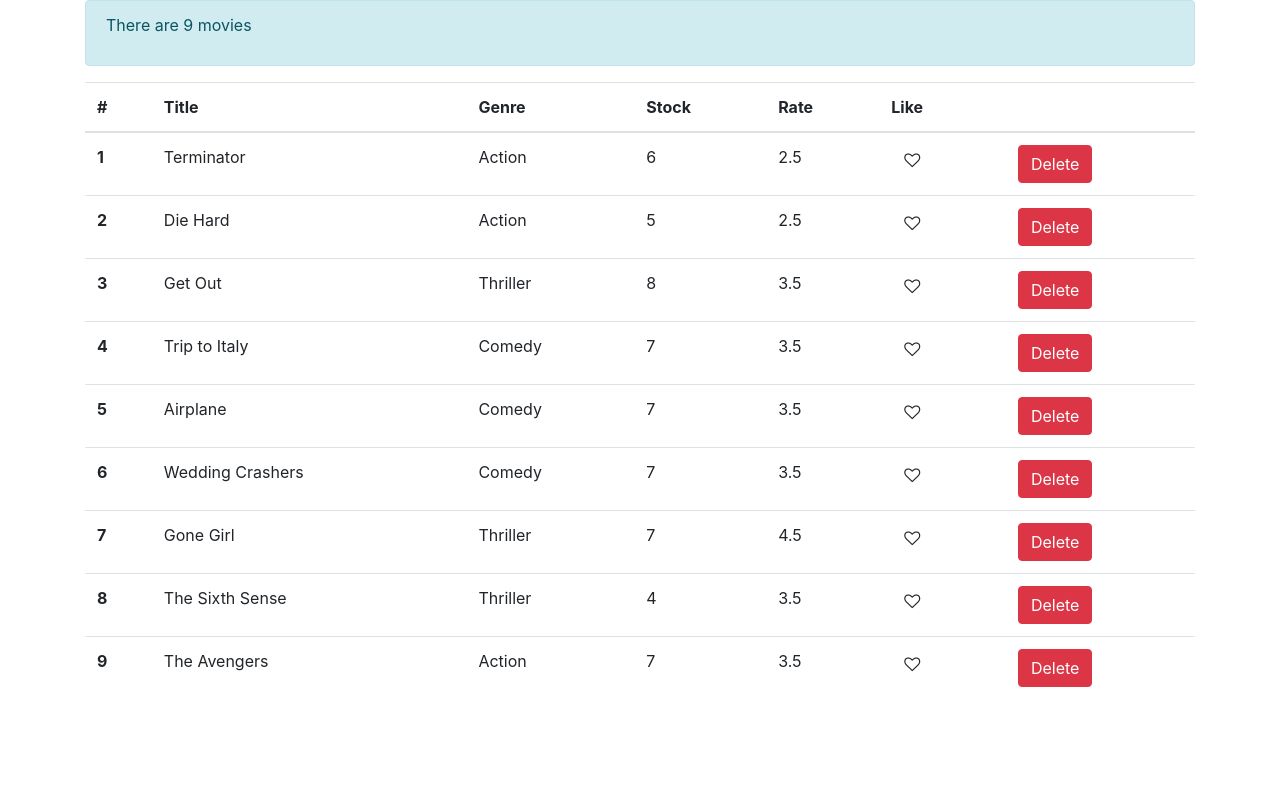
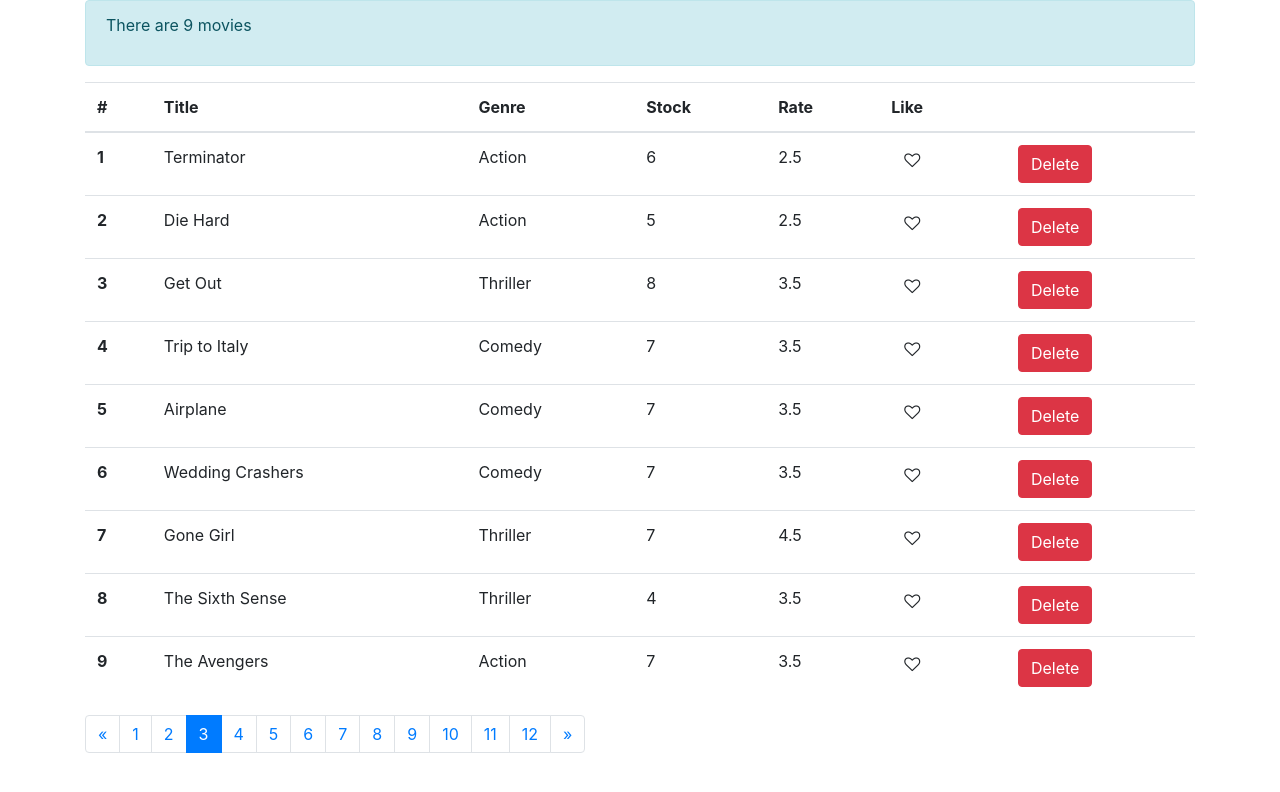
Before and after one commit to lfzarazuaa/vidly-003, a React (Create React App) app: page / in a window 1280 px wide. Shown: the top 792 px of the page. Built offline with nearby package versions, Linux system fonts and the light colour scheme.

Commit message:
Add pagination component.

```diff
--- a/package.json
+++ b/package.json
@@ -8,6 +8,7 @@
     "@testing-library/user-event": "^13.5.0",
     "bootstrap": "^4.1.1",
     "font-awesome": "^4.7.0",
+    "lodash": "^4.17.10",
     "react": "^17.0.2",
     "react-dom": "^17.0.2",
     "react-scripts": "5.0.0",
--- /dev/null
+++ b/src/components/common/pagination.jsx
@@ -0,0 +1,41 @@
+import lodash from "lodash";
+
+const Pagination = (props) => {
+    const generatePages = () => {
+        const { numberOfPages, selectedPage, onClickPage } = props;
+        const addEnable = (pageNumber) => {
+            let classLink = "page-item ";
+            if (pageNumber!==selectedPage) return classLink
+            return classLink + "active"
+        }
+        return lodash.range(1, numberOfPages + 1).map(pageNumber=>(
+                <li key={pageNumber} className={addEnable(pageNumber)}>
+                        <button className="page-link"
+                                onClick={()=>onClickPage(pageNumber)} >
+                            {pageNumber}
+                        </button>
+                </li>
+        ))
+    }
+    return (
+    <nav aria-label="Page navigation">
+        <ul className="pagination">
+            <li className="page-item">
+            <button className="page-link" aria-label="Previous">
+                <span aria-hidden="true">&laquo;</span>
+                <span className="sr-only">Previous</span>
+            </button>
+            </li>
+            {generatePages()}
+            <li className="page-item">
+            <button className="page-link" aria-label="Next">
+                <span aria-hidden="true">&raquo;</span>
+                <span className="sr-only">Next</span>
+            </button>
+            </li>
+        </ul>
+    </nav>
+    );
+}
+
+export default Pagination;
--- a/src/components/movies.jsx
+++ b/src/components/movies.jsx
@@ -2,11 +2,18 @@ import { Component, Fragment } from "react";
 import Formatter from "../utils/formatters";
 import LikeIcon from "./common/likeIcon";
 import { getMovies, deleteMovie, resetMovies, saveMovie } from "../services/fakeMovieService";
+import Pagination from "./common/pagination";
 
 class Movies extends Component {
     constructor(props) {
         super(props);
-        this.state = { movies : getMovies() }
+        const movies = getMovies()
+        this.state = { movies,
+            paginationInfo: {
+                numberOfPages : 12,
+                selectedPage : 3
+            }
+        }
     }
 
     handleOnReset = () => {
@@ -50,6 +57,16 @@ class Movies extends Component {
         }
     }
 
+    handleOnClickPage = (pageNumber) => {
+        // TODO: Logic for update table
+
+        // Select the correct number
+        const {paginationInfo} = this.state;
+        if (paginationInfo.selectedPage === pageNumber) return
+        paginationInfo.selectedPage = pageNumber;
+        this.setState({paginationInfo});
+    }
+
     generateMovieDto(){
         return this.state.movies.map(movie=>{
             return{
@@ -67,7 +84,10 @@ class Movies extends Component {
         if (!this.state.movies || this.state.movies<1) {
             return null;
         }
+        const {numberOfPages, selectedPage} = this.state.paginationInfo;
         return (
+            <Fragment>
+
                 <table className="table">
                     <thead>
                     <tr>
@@ -84,6 +104,8 @@ class Movies extends Component {
                         {this.generateMovieDto().map((movie,counter)=>Formatter.formatAsTableRow(movie,counter))}
                     </tbody>
                 </table>
+                <Pagination numberOfPages={numberOfPages} selectedPage={selectedPage} onClickPage={(pageNumber)=>{this.handleOnClickPage(pageNumber)}}></Pagination>
+            </Fragment>
         );
     }
 
```
Also changed, not shown: 1 other file (tests, documents, lock files or other folders). Lines whose indentation alone changed are shown as unchanged.
